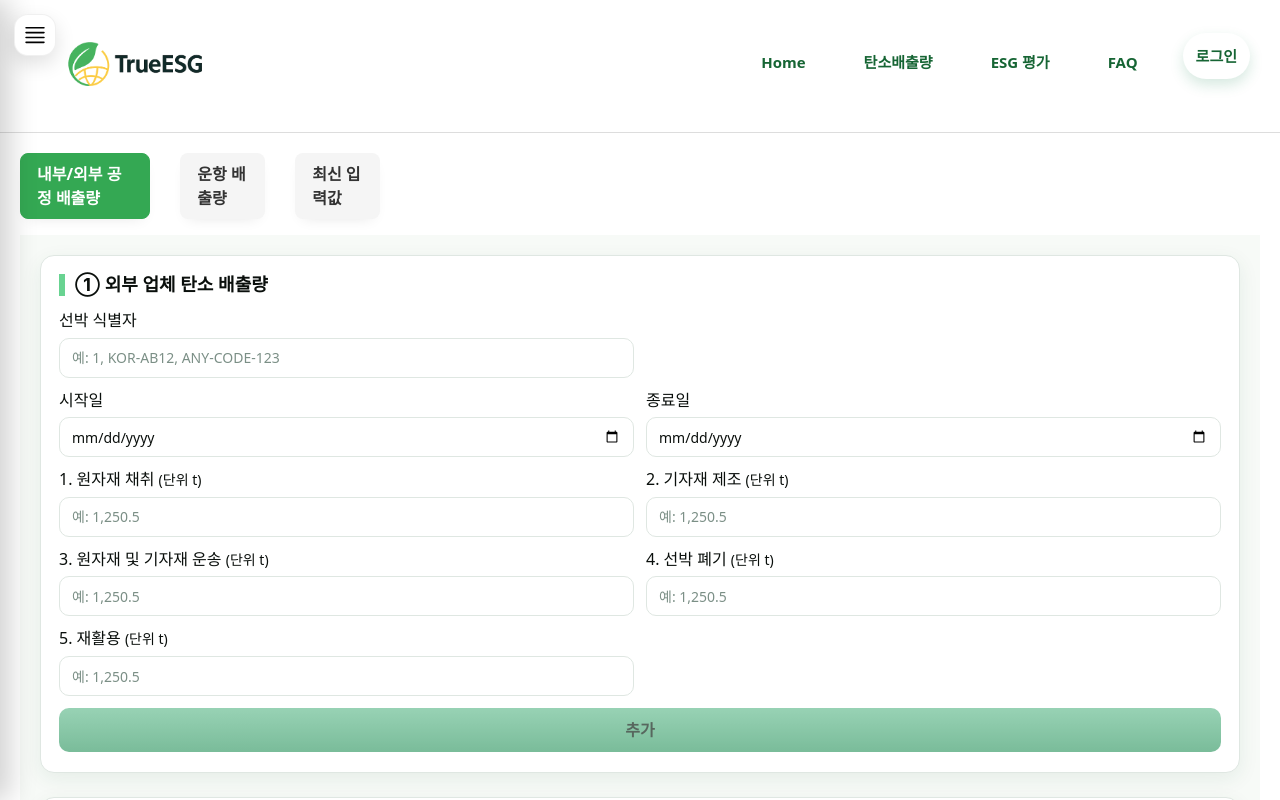
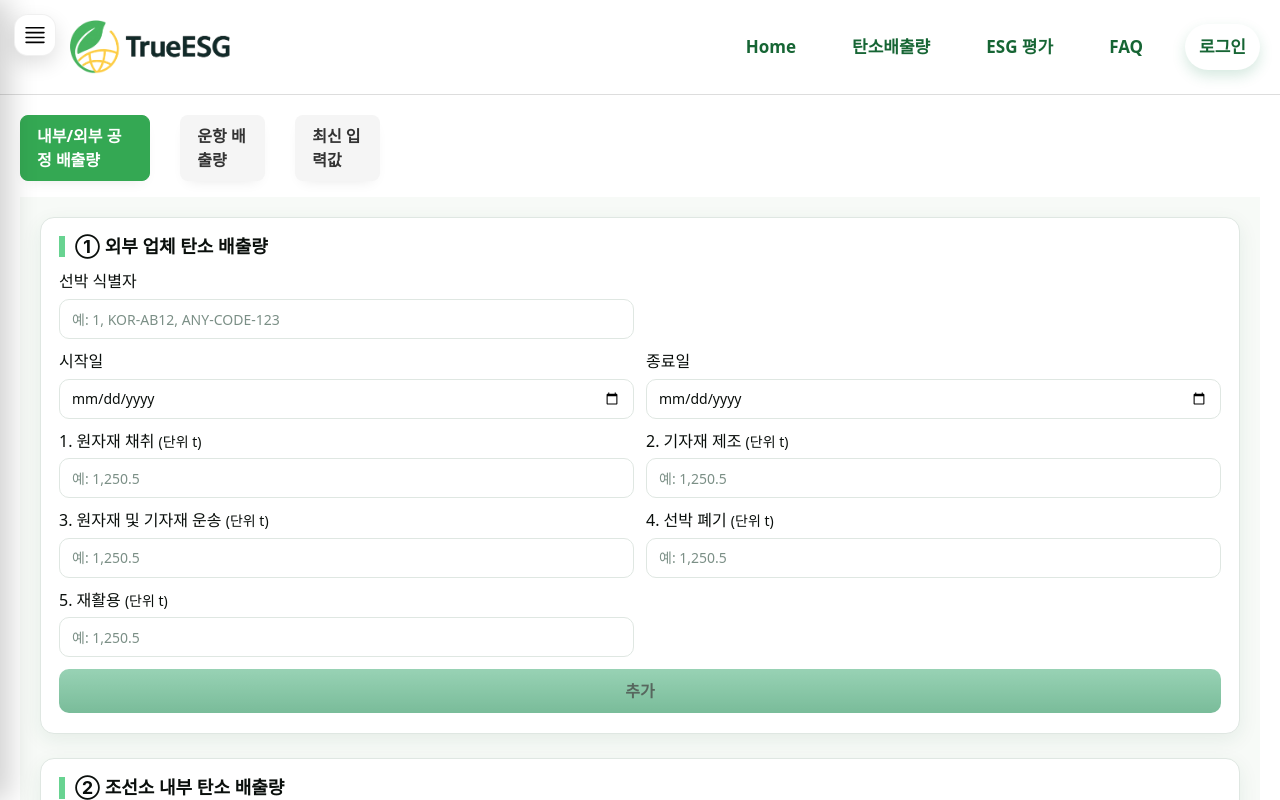
Before and after one commit to xhd24/esg-project, a React (Vite) app in the folder frontend/: page /carbon/forms in a window 1280 px wide. Shown: the top 800 px of the page. Built offline with nearby package versions, Linux system fonts and the light colour scheme.

Commit message:
로고버튼 오류 수정

```diff
--- a/frontend/src/App.jsx
+++ b/frontend/src/App.jsx
@@ -15,7 +15,7 @@ import ESG_Reports from "./pages/ESG_Reports.jsx";
 import ESG_Report_2025 from "./pages/ESG_Report_2025.jsx";
 import ESG_Report_2024 from "./pages/ESG_Report_2024.jsx";
 import ESG_Report_2023 from "./pages/ESG_Report_2023.jsx";
-import logo from "./assets/images/logo3.png";
+import logo from "./assets/images/logo.png";
 import { useEffect, useState } from "react";
 import { FAQWrite, FAQHistory } from "./pages/Query.jsx";
 import Carb1 from "./pages/Carb1.jsx";
@@ -114,9 +114,12 @@ function App() {
           }}
         >
           <nav className="main_nav">
+            <div className="nav-inner">
+
               <a href="/">
                 <img src={logo} className="logo" alt="logo" />
               </a>
+              <div className="nav-right">
                 <ul className="nav">
                   <li className="nav-item">
                     <Link to="/" className="nav-link">
@@ -157,6 +160,8 @@ function App() {
                     </li>
                   )}
                 </ul>
+              </div>
+            </div>
           </nav>
 
           <main style={{ padding: "20px" }}>
--- a/frontend/src/index.css
+++ b/frontend/src/index.css
@@ -1,326 +1,239 @@
 /* ---------------- NAV 버튼 리디자인 ---------------- */
 
-/* 공통 색 변수(원하면 조정) */
-:root{
-  --g-700:#166534;   /* 진초록 텍스트 */
-  --g-600:#198754;   /* 기본 초록(로그인 버튼) */
-  --g-500:#22a06b;   /* 살짝 밝은 초록 */
-  --g-50:#eef9f4;    /* 연초록 배경 */
-  --line:#e5e7eb;    /* 구분선 */
+/* 공통 색 변수 */
+:root {
+  --g-700: #166534;
+  /* 진초록 텍스트 */
+  --g-600: #198754;
+  /* 기본 초록(로그인 버튼) */
+  --g-500: #22a06b;
+  /* 밝은 초록 */
+  --g-50: #eef9f4;
+  /* 연초록 배경 */
+  --line: #e5e7eb;
+  /* 구분선 */
 }
 
-/* 네비게이션 래퍼(구분선은 위에서 만든 ::after 유지 가능) */
-.main_nav{
-  background:#fff;
-}
-
-/* 메뉴 리스트 */
-.main_nav .nav{
-  display:flex;
-  gap:28px;
-  list-style:none;
-  margin:0;
-  padding:0;
-}
-
-/* 고스트-pill 메뉴 버튼 */
-.main_nav .nav-link{
-  position:relative;
-  display:inline-flex;
-  align-items:center;
-  justify-content:center;
-  padding:10px 14px;
-  border-radius:9999px;
-  font-size:17px;
-  font-weight:600;
-  color:var(--g-700) !important;
-  text-decoration:none;
-  transition:
-    background .2s ease,
-    color .2s ease,
-    transform .14s ease;
-}
-
-/* 호버: 연초록 배경 + 살짝 떠오름 */
-.main_nav .nav-link:hover{
-  background:var(--g-50);
-  transform:translateY(-1px);
-}
-
-/* 밑줄 애니(호버 시만 나타나는 얇은 바) */
-.main_nav .nav-link::after{
-  content:"";
-  position:absolute;
-  left:14px; right:14px; bottom:6px;
-  height:2px;
-  background:linear-gradient(90deg, var(--g-500), var(--g-600));
-  border-radius:2px;
-  opacity:0;
-  transform:scaleX(.6);
-  transition:opacity .18s ease, transform .18s ease;
-}
-.main_nav .nav-link:hover::after{
-  opacity:1;
-  transform:scaleX(1);
-}
-
-/* 로그인: 솔리드-pill 버튼 */
-.login-btn,
-.login{ /* 혹시 예전 클래스(.login)도 함께 지원 */
-  display:inline-flex;
-  align-items:center;
-  justify-content:center;
-  padding:10px 18px;
-  border-radius:9999px;
-  background:linear-gradient(180deg, #1ea868, var(--g-600));
-  color:#fff !important;
-  font-weight:700;
-  font-size:16px;
-  text-decoration:none;
-  box-shadow:0 6px 14px rgba(25,135,84,.18);
-  border:1px solid rgba(25,135,84,.3);
-  transition:transform .14s ease, box-shadow .2s ease, filter .2s ease;
-}
-.login-btn:hover,
-.login:hover{
-  transform:translateY(-2px);
-  box-shadow:0 10px 20px rgba(25,135,84,.22);
-  filter:saturate(1.05);
-}
-
-/* 로그인 옆 인사말+로그아웃 영역 */
-.user-info{
-  display:flex;
-  align-items:center;
-  gap:10px;
-}
-.user-info .hi{
-  color:#6b7280; /* slate-500 */
-  font-weight:600;
-}
-
-/* 로그아웃: 아웃라인-pill */
-.logout-btn{
-  background:#fff;
-  color:var(--g-600);
-  border:1.5px solid var(--g-600);
-  border-radius:9999px;
-  padding:8px 14px;
-  font-size:14px;
-  font-weight:700;
-  cursor:pointer;
-  transition:background .2s ease, color .2s ease, transform .14s ease, box-shadow .2s ease;
-}
-.logout-btn:hover{
-  background:var(--g-50);
-  transform:translateY(-1px);
-  box-shadow:0 6px 14px rgba(0,0,0,.06);
-}
-
-/* 로고 영역 살짝 정리(선택) */
-.logo{
-  width:180px;
-  height:auto;
-  margin-right:32px;
-  margin-left:45px;
-
-}
-
-/* 반응형: 좁을 때 간격 축소 */
-@media (max-width: 900px){
-  .main_nav .nav{ gap:18px; }
-  .main_nav .nav-link{ font-size:16px; padding:9px 12px; }
-  .login-btn{ padding:9px 16px; font-size:15px; }
-}
-@media (max-width: 640px){
-  .main_nav .nav{ gap:12px; }
-  .logo{ width:150px; }
-}
-
-/* ====== NAV 위치를 원래처럼: 좌/중앙/우 레이아웃 ====== */
+/* 네비게이션 래퍼 */
 .main_nav {
   background: #fff;
   border-bottom: 1px solid #ddd;
 }
 
-/* 내부 래퍼를 3열 그리드로: [로고] [메뉴(가운데)] [로그인/로그아웃] */
-.main_nav .nav-inner{
-  display: grid;
-  grid-template-columns: auto 1fr auto; /* 좌:로고  중:메뉴  우:버튼 */
+/* 내부 래퍼: 로고 / 메뉴 / 로그인 영역 */
+.main_nav .nav-inner {
+  display: flex;
   align-items: center;
-  gap: 16px;
-  max-width: 1200px;   /* 필요 없으면 지워도 됩니다 */
-  margin: 0 auto;      /* 가운데 고정 */
-  padding: 10px 20px;
+  max-width: 1700px;
+  margin:  auto;
+  margin-left: 50px;
+  padding: 20px 20px;
 }
 
-/* 로고 영역(링크) */
-.main_nav .brand{
+/* 로고 */
+.logo {
+  width: 160px;
+  /* 필요시 조정 */
+  height: auto;
+  margin: 0;
+  display: block;
+}
+
+/* 오른쪽 전체 묶음 */
+.nav-right {
+  display: flex;
+  align-items: center;
+  gap: 24px;
+  margin-left: auto; /* 로고와 메뉴/로그인 묶음을 오른쪽 끝으로 밀어냄 */
+}
+
+/* 메뉴 리스트 */
+.main_nav .nav {
+  display: flex;
+  align-items: center;
+  gap: 28px;
+  list-style: none;
+  margin: 0;
+  padding: 0;
+
+  /* ✅ 추가 */
+  margin-left: auto; /* nav 자체를 오른쪽 끝으로 붙임 */
+}
+
+/* 로그인/유저 인사말은 nav-right 안에서 오른쪽 정렬 */
+.user-info,
+.login {
+  display: flex;
+  align-items: center;
+}
+
+/* 메뉴 버튼 (고스트-pill) */
+.main_nav .nav-link {
+  position: relative;
   display: inline-flex;
   align-items: center;
-  gap: 10px;
+  justify-content: center;
+  padding: 10px 14px;
+  border-radius: 9999px;
+  font-size: 17px;
+  font-weight: 600;
+  color: var(--g-700) !important;
   text-decoration: none;
+  transition: background .2s ease, color .2s ease, transform .14s ease;
 }
 
-/* 메뉴는 가운데 정렬 */
-.main_nav .nav{
-  justify-content: right;
-  margin-right: 30px;
-
+.main_nav .nav-link:hover {
+  background: var(--g-50);
+  transform: translateY(-1px);
 }
 
-/* 우측 로그인/유저 영역은 자동으로 오른쪽 끝 */
-.main_nav .user-info,
-.main_nav .login-btn,
-.main_nav .login{
-  justify-self: end;
+.main_nav .nav-link::after {
+  content: "";
+  position: absolute;
+  left: 14px;
+  right: 14px;
+  bottom: 6px;
+  height: 2px;
+  background: linear-gradient(90deg, var(--g-500), var(--g-600));
+  border-radius: 2px;
+  opacity: 0;
+  transform: scaleX(.6);
+  transition: opacity .18s ease, transform .18s ease;
 }
 
-/* 반응형: 좁아지면 간격만 살짝 줄이기 */
-@media (max-width: 900px){
-  .main_nav .nav-inner{ gap: 12px; }
-}
-@media (max-width: 640px){
-  .main_nav .nav{ gap: 12px; }
+.main_nav .nav-link:hover::after {
+  opacity: 1;
+  transform: scaleX(1);
 }
 
-
-
-/* === NAV 메뉴/버튼 살짝 위로 올리기 (줄 전체) === */
-.main_nav .nav-inner{
-  padding: 6px 20px;            /* 줄 간격을 조금 줄여서 자연스럽게 상승 */
-}
-.main_nav .nav{
-  justify-content: right;      /* 가운데 정렬 */
-  margin: 0;                    /* 기존 margin hack 제거 */
-  position: relative;
-  top: -47px;                    /* ← 줄 전체를 "살짝 위로" */
-  gap: 32px;
-  margin-right: 30px;                  /* 버튼 사이 조금 여유 */
+/* 로그인 버튼 (솔리드-pill) */
+.login-btn,
+.login {
+  display: inline-flex;
+  align-items: center;
+  justify-content: center;
+  padding: 12px 22px;
+  border-radius: 9999px;
+  background: linear-gradient(180deg, #1ea868, var(--g-600));
+  color: #fff !important;
+  font-weight: 700;
+  font-size: 15px;
+  text-decoration: none;
+  box-shadow: 0 6px 14px rgba(25, 135, 84, .18);
+  border: 1px solid rgba(25, 135, 84, .3);
+  transition: transform .14s ease, box-shadow .2s ease, filter .2s ease;
 }
 
-/* === 메뉴 버튼(고스트-pill) 크게 === */
-.main_nav .nav-link{
-  padding: 12px 13px;           /* ↑ 높이/폭 업 */
-  font-size: 15px;            /* ↑ 글씨 살짝 키움 */
-  border-radius: 9999px;
-}
-.main_nav .nav-link::after{
-  left: 18px; right: 18px;      /* 밑줄도 버튼 폭 증가에 맞춰 조정 */
-  bottom: 8px;
+.login-btn:hover,
+.login:hover {
+  transform: translateY(-2px);
+  box-shadow: 0 10px 20px rgba(25, 135, 84, .22);
+  filter: saturate(1.05);
 }
 
-/* === 로그인 버튼(솔리드-pill) 크게 + 살짝 위로 === */
-.login-btn,
-.login{
-  padding: 12px 22px;           /* ↑ 높이/폭 업 */
-  font-size: 15px;              /* ↑ 글씨 키움 */
-  position: relative;
-  top: -6px;                    /* 메뉴 줄과 같은 높이로 */
+/* 로그인 옆 인사말 + 로그아웃 */
+.user-info {
+  display: flex;
+  align-items: center;
+  gap: 12px;
 }
 
-/* === 유저 영역(인사말 + 로그아웃)도 같은 높이 보정 === */
-.user-info{
-  position: relative;
-  top: -6px;
-  gap: 12px;
-}
-.user-info .hi{
+.user-info .hi {
   font-size: 15.5px;
+  font-weight: 600;
+  color: #6b7280;
+  /* slate-500 */
 }
 
-/* === 로그아웃 버튼도 살짝 키우기 === */
-.logout-btn{
-  padding: 10px 16px;           /* ↑ 높이/폭 업 */
-  font-size: 13px;              /* ↑ 글씨 키움 */
+/* 로그아웃 버튼 */
+.logout-btn {
+  background: #fff;
+  color: var(--g-600);
+  border: 1.5px solid var(--g-600);
   border-radius: 9999px;
+  padding: 10px 16px;
+  font-size: 13px;
+  font-weight: 700;
+  cursor: pointer;
+  transition: background .2s ease, transform .14s ease, box-shadow .2s ease;
 }
 
-/* === 로고는 그대로 두되, 필요시 살짝만 다운조정해서 균형 맞추기(옵션) === */
-.logo{
-  width: 180px;
-  height: auto;
+.logout-btn:hover {
+  background: var(--g-50);
+  transform: translateY(-1px);
+  box-shadow: 0 6px 14px rgba(0, 0, 0, .06);
 }
 
-/* 반응형: 좁아지면 과도한 확대 완화 */
-@media (max-width: 900px){
-  .main_nav .nav{ gap: 20px; top: -4px; }
-  .main_nav .nav-link{ padding: 10px 14px; font-size: 17px; }
-  .login-btn, .login{ padding: 10px 18px; font-size: 16px; top: -4px; }
-  .logout-btn{ padding: 9px 14px; font-size: 14px; }
-  .user-info{ top: -4px; }
-}
-@media (max-width: 640px){
-  .main_nav .nav{ gap: 14px; top: -3px; }
-  .main_nav .nav-link{ padding: 9px 12px; font-size: 16px; }
-  .login-btn, .login{ padding: 9px 16px; font-size: 15px; top: -3px; }
+/* 인사말 배지 스타일 */
+nav.main_nav .user-greet {
+  display: inline-flex;
+  align-items: center;
+  gap: 8px;
+  padding: 6px 12px;
+  border-radius: 9999px;
+  background: #f6fdf9;
+  border: 1px solid #d8f0e2;
+  color: #0f5132;
+  font-weight: 700;
+  letter-spacing: .1px;
+  box-shadow: 0 4px 10px rgba(25, 135, 84, .08);
+  white-space: nowrap;
 }
 
-
-
-
-/* ===== Top Nav Greeting & Button (scoped) ===== */
-nav.main_nav .user-info{
-  display:flex;
-  align-items:center;
-  gap:12px;                     /* 인사말과 버튼 간격 */
+nav.main_nav .user-greet .user-dot {
+  width: 9px;
+  height: 9px;
+  border-radius: 50%;
+  background: radial-gradient(circle at 35% 35%, #34d399, #10b981);
+  box-shadow: 0 0 0 3px rgba(16, 185, 129, .15);
+  display: inline-block;
+  animation: dotPulse 1.8s ease-in-out infinite;
 }
 
-/* 인사말 배지 */
-nav.main_nav .user-greet{
-  display:inline-flex;
-  align-items:center;
-  gap:8px;
-  padding:6px 12px;
-  border-radius:9999px;
-  background:#f6fdf9;           /* 아주 옅은 초록 */
-  border:1px solid #d8f0e2;
-  color:#0f5132;                /* 딥그린 */
-  font-weight:700;
-  letter-spacing:.1px;
-  box-shadow:0 4px 10px rgba(25,135,84,.08);
-  white-space:nowrap;
-  margin-top: 10px;        /* 줄바꿈 방지 */
+/* 반응형 */
+@media (max-width: 900px) {
+  .main_nav .nav {
+    gap: 18px;
+  }
+
+  .main_nav .nav-link {
+    font-size: 16px;
+    padding: 9px 12px;
+  }
+
+  .login-btn {
+    padding: 9px 16px;
+    font-size: 15px;
+  }
 }
 
-/* 사용자명만 살짝 더 강조하고 싶다면 (선택) */
-nav.main_nav .user-greet .user-id{ font-weight:800; color:#14532d; }
+@media (max-width: 640px) {
+  .main_nav .nav {
+    gap: 12px;
+  }
 
-/* “님 안녕하세요!” 톤 다운 (선택) */
-nav.main_nav .user-greet .user-suffix{ color:#366152; font-weight:600; }
-
-/* 상태 점 */
-nav.main_nav .user-greet .user-dot{
-  width:9px; height:9px; border-radius:50%;
-  background:radial-gradient(circle at 35% 35%, #34d399, #10b981);
-  box-shadow:0 0 0 3px rgba(16,185,129,.15);
-  display:inline-block;
-  animation:dotPulse 1.8s ease-in-out infinite;
+  .logo {
+    width: 150px;
+  }
 }
 
-/* 로그아웃 pill 버튼 */
-nav.main_nav .logout-btn{
-  background:#fff;
-  color:#198754;
-  border:1.5px solid #198754;
-  border-radius:9999px;
-  padding:8px 14px;
-  font-weight:700;
-  cursor:pointer;
-  transition:background .2s ease, transform .14s ease, box-shadow .2s ease;
-  margin-top: 10px;
-}
-nav.main_nav .logout-btn:hover{
-  background:#eef9f4;
-  transform:translateY(-1px);
-  box-shadow:0 6px 14px rgba(0,0,0,.06);
+/* dot 애니메이션 */
+@keyframes dotPulse {
+
+  0%,
+  100% {
+    transform: scale(1);
+    box-shadow: 0 0 0 3px rgba(16, 185, 129, .15);
+  }
+
+  50% {
+    transform: scale(1.15);
+    box-shadow: 0 0 0 5px rgba(16, 185, 129, .10);
+  }
 }
 
-/* 애니메이션 및 접근성 */
-@keyframes dotPulse{
-  0%,100%{ transform:scale(1);    box-shadow:0 0 0 3px rgba(16,185,129,.15); }
-  50%    { transform:scale(1.15); box-shadow:0 0 0 5px rgba(16,185,129,.10); }
+@media (prefers-reduced-motion: reduce) {
+  nav.main_nav .user-greet .user-dot {
+    animation: none;
+  }
 }
-@media (prefers-reduced-motion: reduce){
-  nav.main_nav .user-greet .user-dot{ animation:none; }
-}
```
Lines whose indentation alone changed are shown as unchanged.
